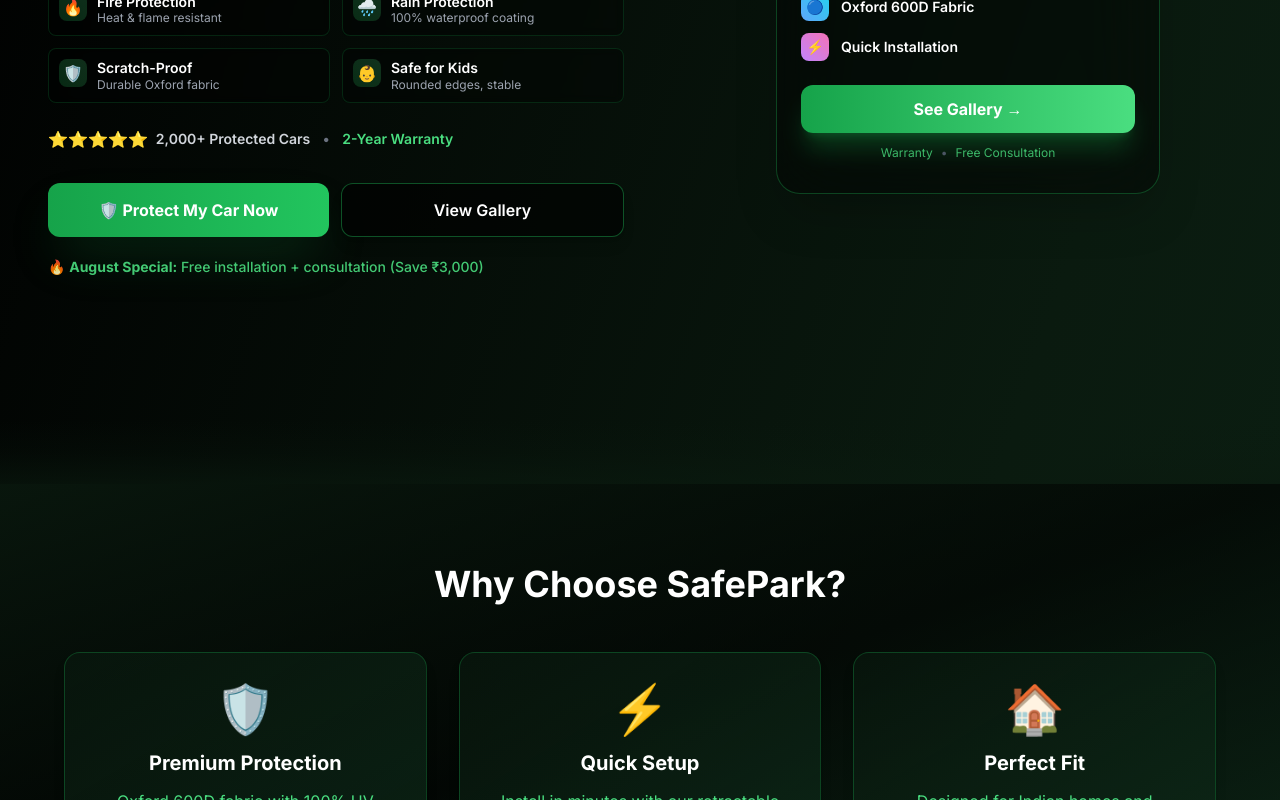
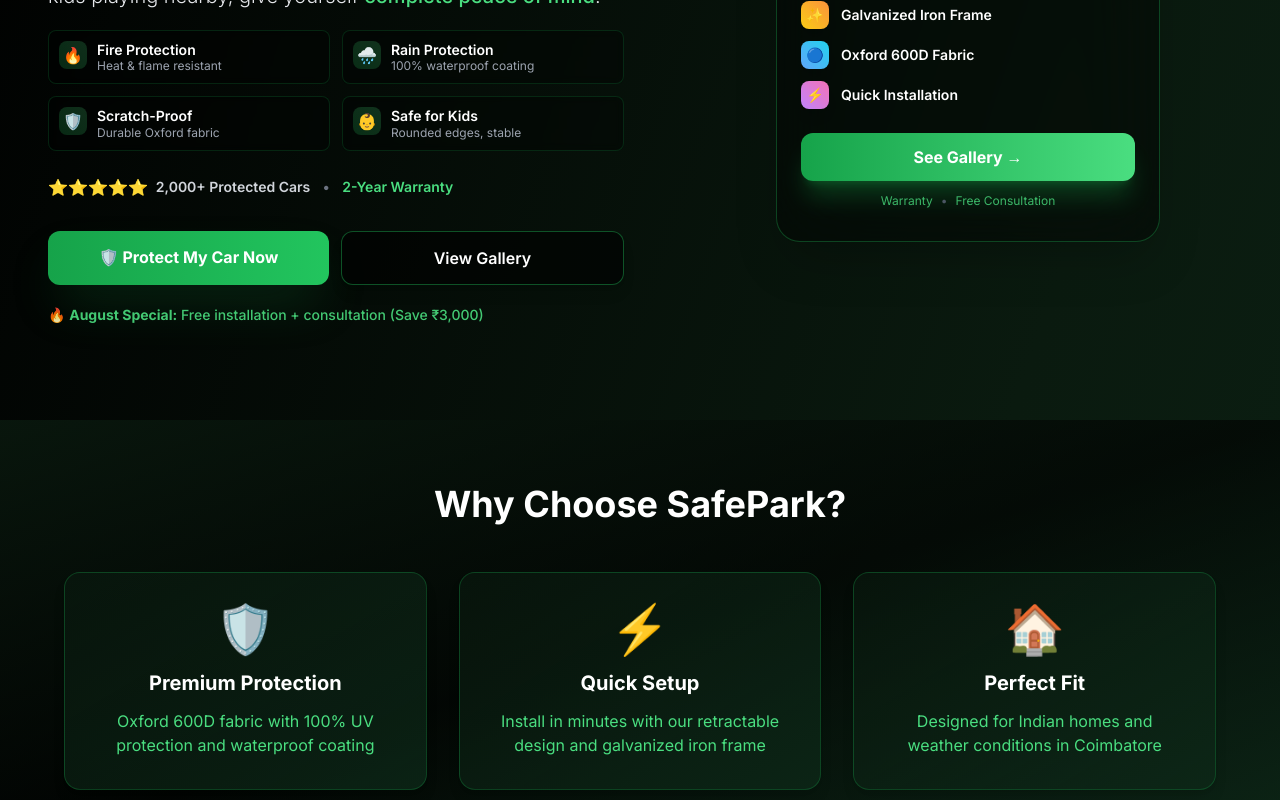
Before and after one commit to skillmates07-stack/safepark-website, a Next.js app: page / in a window 1280 px wide. Shown: the part 460-1260 px from the top of the page. Built offline with nearby package versions, Linux system fonts and the light colour scheme.

Commit message:
Update page.tsx

```diff
--- a/src/app/page.tsx
+++ b/src/app/page.tsx
@@ -1,31 +1,31 @@
 export default function HomePage() {
   return (
     <main className="pt-[56px] bg-gradient-to-br from-black via-[#0a1a0f] to-[#0d2818] min-h-screen">
-      {/* OPTIMIZED FULL-SCREEN HERO - Proper Separation */}
-      <section className="relative min-h-[calc(100vh-56px)] flex items-center pb-24 lg:pb-32">
+      {/* HERO SECTION - Proper Alignment & Spacing */}
+      <section className="relative min-h-[calc(100vh-56px)] flex items-center pb-8">
         <div className="w-full max-w-[1400px] mx-auto px-6 lg:px-12">
           <div className="grid grid-cols-1 lg:grid-cols-12 gap-8 lg:gap-16 items-center">
 
-            {/* LEFT COLUMN - Optimized Content (7/12 = 58%) */}
+            {/* LEFT COLUMN - Content (7/12 = 58%) */}
             <div className="lg:col-span-7 space-y-5">
-              {/* Compact Badge */}
+              {/* Badge */}
               <div className="inline-flex items-center px-3 py-1.5 rounded-full bg-black/60 backdrop-blur-md border border-green-400/20 text-xs text-white font-medium shadow-lg">
                 <span className="w-2 h-2 bg-green-400 rounded-full mr-2 animate-pulse"></span>
                 Made in India • Premium Quality
               </div>
 
-              {/* Tighter Headline */}
+              {/* Headline */}
               <h1 className="text-5xl lg:text-6xl xl:text-7xl font-black leading-[0.95] tracking-tight">
                 <span className="text-white">Everyday Risks.</span><br/>
                 <span className="bg-gradient-to-r from-green-400 to-green-300 bg-clip-text text-transparent drop-shadow-[0_4px_20px_rgba(0,255,132,0.25)]">Lasting Protection.</span>
               </h1>
 
-              {/* Compact Supporting Text */}
+              {/* Supporting Text */}
               <p className="text-lg lg:text-xl text-gray-200 font-light leading-[1.4] max-w-2xl">
                 Your car faces <span className="font-semibold text-white">hidden threats every day</span>. From unexpected weather to kids playing nearby, give yourself <span className="text-green-400 font-medium">complete peace of mind</span>.
               </p>
 
-              {/* Compact Benefit Icons Grid - 2x2 Layout */}
+              {/* Benefit Icons Grid - 2x2 Layout */}
               <div className="grid grid-cols-2 gap-3 max-w-xl">
                 {[
                   { icon: "🔥", title: "Fire Protection", desc: "Heat & flame resistant" },
@@ -45,7 +45,7 @@ export default function HomePage() {
                 ))}
               </div>
 
-              {/* Compact Trust Signals */}
+              {/* Trust Signals */}
               <div className="flex items-center gap-3 py-1">
                 <div className="flex items-center gap-2">
                   <div className="flex">
@@ -59,43 +59,43 @@ export default function HomePage() {
                 <span className="text-green-400 font-semibold text-sm">2-Year Warranty</span>
               </div>
 
-              {/* Optimized Side-by-Side CTA Buttons */}
+              {/* Side-by-Side CTA Buttons */}
               <div className="flex gap-3 max-w-xl pt-2">
-                <button className="flex-1 px-6 py-3.5 bg-gradient-to-r from-green-600 to-green-500 hover:from-green-500 hover:to-green-400 text-white text-base font-bold rounded-xl shadow-2xl shadow-green-600/25 hover:shadow-green-400/35 hover:scale-[1.02] transition-all duration-300">
+                <a href="tel:+919600840058" className="flex-1 px-6 py-3.5 bg-gradient-to-r from-green-600 to-green-500 hover:from-green-500 hover:to-green-400 text-white text-base font-bold rounded-xl shadow-2xl shadow-green-600/25 hover:shadow-green-400/35 hover:scale-[1.02] transition-all duration-300 text-center">
                   🛡️ Protect My Car Now
-                </button>
-                <button className="flex-1 px-6 py-3.5 bg-black/60 border border-green-500/40 hover:border-green-400 hover:bg-green-900/20 text-white text-base font-semibold rounded-xl shadow-lg hover:scale-[1.02] transition-all duration-300">
+                </a>
+                <a href="#gallery" className="flex-1 px-6 py-3.5 bg-black/60 border border-green-500/40 hover:border-green-400 hover:bg-green-900/20 text-white text-base font-semibold rounded-xl shadow-lg hover:scale-[1.02] transition-all duration-300 text-center">
                   View Gallery
-                </button>
+                </a>
               </div>
 
-              {/* Compact Urgency */}
+              {/* Urgency */}
               <p className="text-green-400/90 text-sm font-medium">
                 🔥 <span className="font-bold">August Special:</span> Free installation + consultation (Save ₹3,000)
               </p>
             </div>
 
-            {/* RIGHT COLUMN - Optimized Product Card (5/12 = 42%) */}
+            {/* RIGHT COLUMN - Product Card (5/12 = 42%) */}
             <div className="lg:col-span-5 flex justify-center lg:justify-start">
               <div className="bg-black/40 backdrop-blur-2xl border border-green-500/30 shadow-2xl rounded-3xl px-6 py-8 hover:shadow-green-600/20 hover:scale-[1.01] transition-all duration-500 relative w-full max-w-sm">
 
-                {/* Compact Premium Badge */}
+                {/* Premium Badge */}
                 <div className="absolute -top-2.5 -right-2.5 bg-gradient-to-r from-green-600 to-green-400 text-white px-3 py-1.5 rounded-full text-xs font-bold shadow-lg border border-green-400/20 z-10">
                   100% UV Protected
                 </div>
 
-                {/* Compact Product Icon */}
+                {/* Product Icon */}
                 <div className="w-14 h-14 bg-gradient-to-tr from-green-500 to-green-400 rounded-xl flex items-center justify-center mb-5 shadow-xl shadow-green-500/30 mx-auto">
                   <span className="text-2xl">🚗</span>
                 </div>
 
-                {/* Compact Product Title */}
+                {/* Product Title */}
                 <div className="text-center mb-5">
                   <h3 className="text-lg font-black text-white mb-2 tracking-tight leading-tight">SafePark Retractable Carport</h3>
                   <p className="text-green-400 text-sm font-semibold">Premium Protection for Your Vehicle</p>
                 </div>
 
-                {/* Compact Feature List */}
+                {/* Feature List */}
                 <ul className="space-y-3 mb-6">
                   {[
                     { icon: "✨", text: "Galvanized Iron Frame", color: "from-yellow-400 to-orange-400" },
@@ -113,12 +113,12 @@ export default function HomePage() {
                   ))}
                 </ul>
 
-                {/* Compact Card CTA */}
-                <button className="w-full px-5 py-3 bg-gradient-to-r from-green-600 to-green-400 hover:from-green-500 hover:to-green-400 text-white text-base font-bold rounded-xl shadow-xl shadow-green-600/30 hover:shadow-green-500/40 hover:scale-[1.02] transition-all duration-300 mb-3">
+                {/* Card CTA */}
+                <a href="#gallery" className="w-full px-5 py-3 bg-gradient-to-r from-green-600 to-green-400 hover:from-green-500 hover:to-green-400 text-white text-base font-bold rounded-xl shadow-xl shadow-green-600/30 hover:shadow-green-500/40 hover:scale-[1.02] transition-all duration-300 mb-3 text-center block">
                   See Gallery →
-                </button>
+                </a>
 
-                {/* Compact Trust Elements */}
+                {/* Trust Elements */}
                 <div className="flex items-center justify-center gap-2 text-green-400/80 text-xs">
                   <span>Warranty</span>
                   <span className="text-gray-600">•</span>
@@ -130,11 +130,8 @@ export default function HomePage() {
         </div>
       </section>
 
-      {/* VISUAL SEPARATOR - Clean Break */}
-      <div className="w-full h-16 bg-gradient-to-b from-transparent via-[#0a1a0f]/20 to-[#0a1a0f]/60"></div>
-
-      {/* FEATURES SECTION - Starts After Clear Separation */}
-      <section id="features" className="scroll-mt-32 px-8 lg:px-16 py-20 bg-gradient-to-br from-[#0a1a0f]/80 via-black/60 to-[#0d2818]/70">
+      {/* FEATURES SECTION - Proper Spacing */}
+      <section id="features" className="scroll-mt-32 px-8 lg:px-16 py-16 bg-gradient-to-br from-[#0a1a0f]/80 via-black/60 to-[#0d2818]/70">
         <div className="max-w-6xl mx-auto">
           <h2 className="text-4xl font-bold text-white mb-12 text-center">Why Choose SafePark?</h2>
           <div className="grid md:grid-cols-3 gap-8">
```
